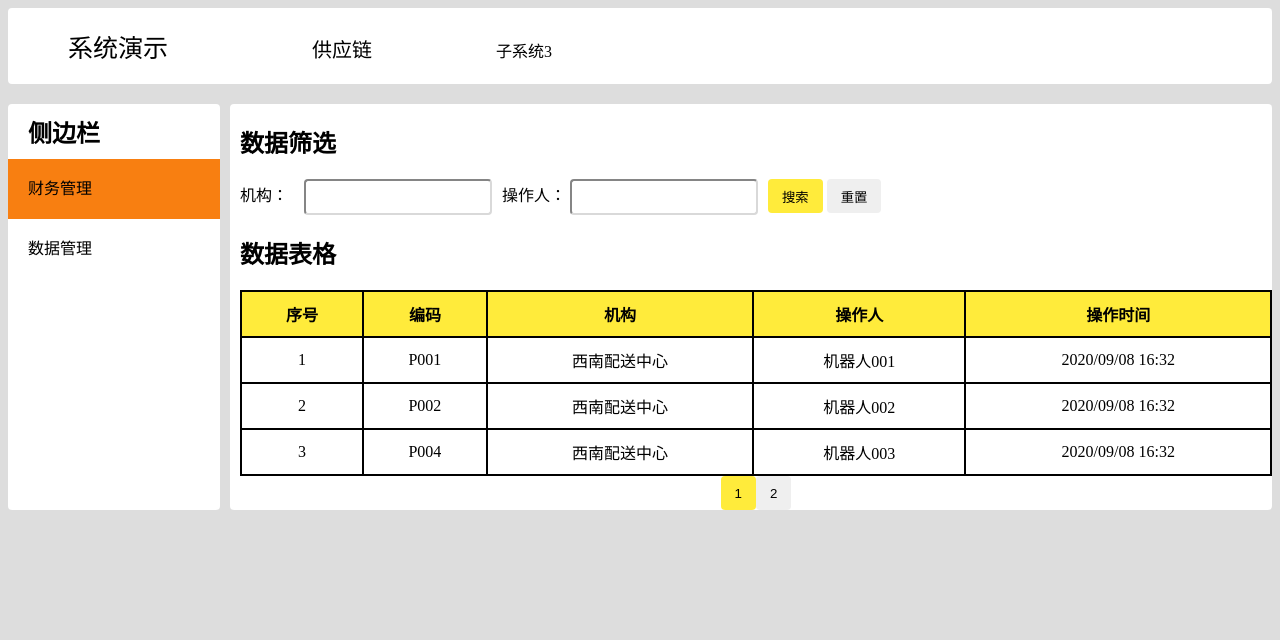
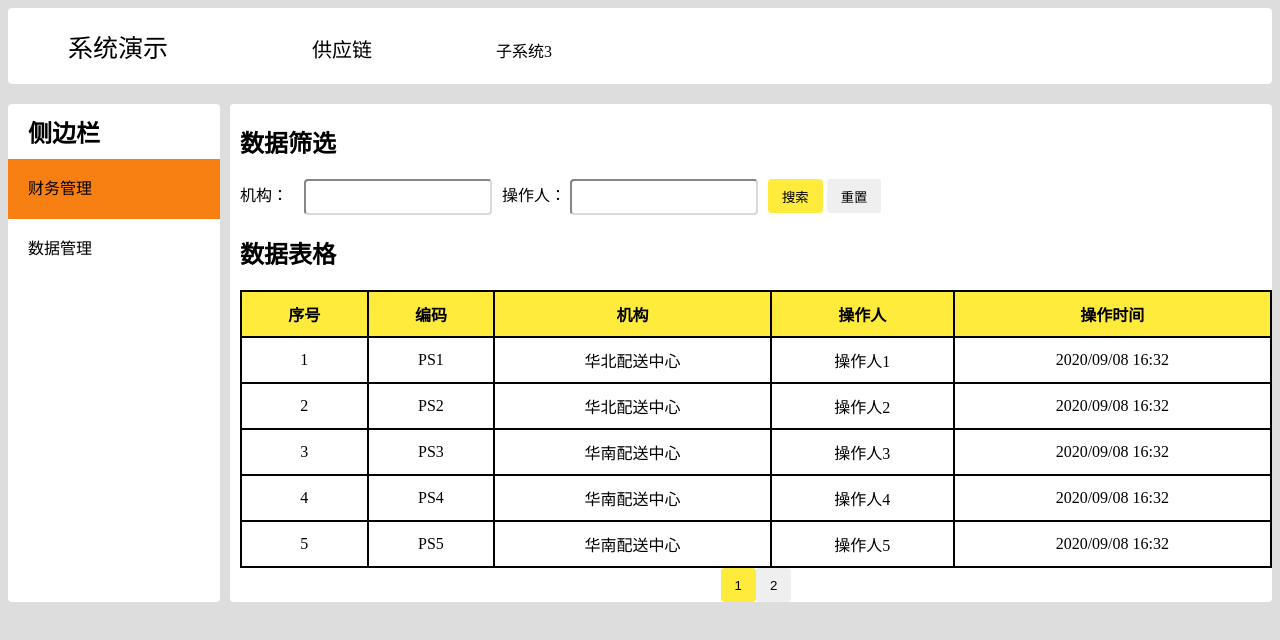
Before and after one commit to Dire-dragon/Maktub, a plain HTML site: page week1/day3/index.html in a window 1280 px wide. Drawn offline with Linux system fonts and the light colour scheme.

Commit message:
DynamicDataInsert

```diff
--- a/week1/day3/index.html
+++ b/week1/day3/index.html
@@ -88,6 +88,10 @@
       .System-content-info .filter-search-btn {
         background: #ffeb3b;
       }
+      .blue {
+        background: #0080FF;
+      }
+
       .System-content-info .filter-form {
         display: flex;
       }
--- a/week1/day3/js/index.js
+++ b/week1/day3/js/index.js
@@ -1,6 +1,69 @@
-const dom = document.querySelector('.filter-item');
-console.log(Array.isArray(dom));
-console.log(dom.innerHTML);
-console.log(dom.textContent);
-console.log(dom);
-console.log(dom.className);
+const createArray = (n) => {
+  if (typeof n !== 'number' || n < 0) {
+    console.log('请输入正确的值！');
+    return;
+  }
+  const arr = [];
+  for(let i = 0; i < n; i++){
+    arr.push("");
+  }
+  const newArr = arr.map((item,index) =>{
+    let i = index + 1;
+    return {
+      id: i,
+      code: `PS${i}`,
+      // org: i < 3? '华北配送中心':'华南配送中心',
+      org: `华${i < 3 ? '北' : '南'}配送中心`,
+      operator: `操作人${i}`,
+      operateTime: '2020/09/08 16:32',
+    };
+  })
+  // for (let i = 1; i <= n; i++) {
+  //   const item = {
+  //     id: i,
+  //     code: `PS${i}`,
+  //     // org: i < 3? '华北配送中心':'华南配送中心',
+  //     org: `华${i < 3 ? '北' : '南'}配送中心`,
+  //     operator: `操作人${i}`,
+  //     operateTime: '2020/09/08 16:32',
+  //   };
+  //   arr.push(item);
+  // }
+  return newArr;
+};
+
+const insertData = (arr) => {
+  if (!Array.isArray(arr)) {
+    console.log('请传入一个数组!');
+    return;
+  }
+  for (let i = 0; i < arr.length; i++) {
+    tbody.innerHTML += `
+    <tr>
+      <td>${arr[i].id}</td>
+      <td>${arr[i].code}</td>
+      <td>${arr[i].org}</td>
+      <td>${arr[i].operator}</td>
+      <td>${arr[i].operateTime}</td>
+    </tr>`;
+  }
+};
+
+const tbody = document.querySelector('tbody');
+tbody.innerHTML = '';
+const arr = createArray(5);
+insertData(arr);
+
+//-----------------------------------
+// const btn = document.querySelector('.filter-search-btn');
+// btn.className = 'btn blue';
+
+//-----------------------------------
+// const dom = document.querySelector('.filter-item');
+// const domInput = document.querySelector('input');
+// console.log(Array.isArray(dom));
+// console.log(dom.innerHTML);
+// console.log(dom.textContent);
+// domInput.value = 1;
+// console.log(domInput.value);
+// console.log(dom.className);
```
